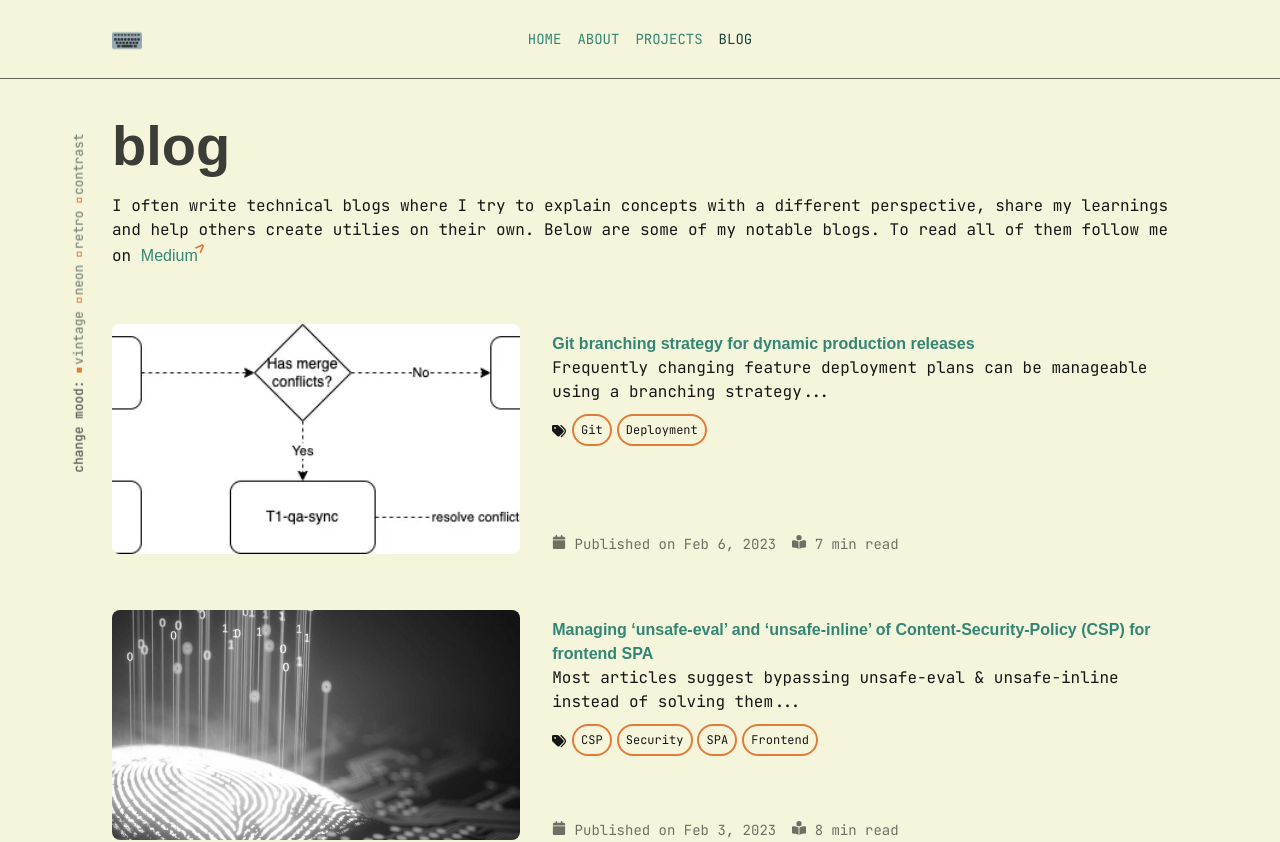
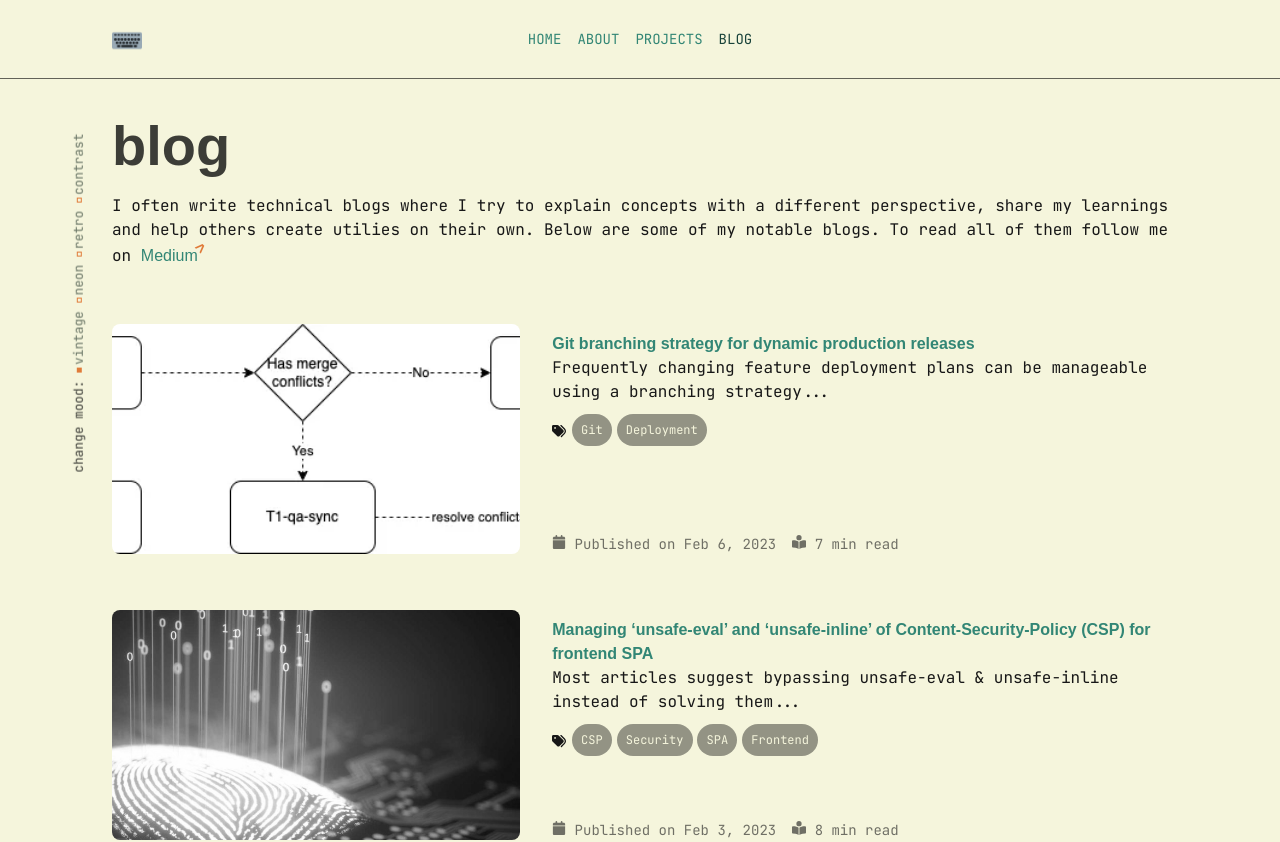
Before and after one commit to summitmman/my-portfolio, a Next.js app: page /blog in a window 1280 px wide. Shown: the top 842 px of the page. Built offline with nearby package versions, Linux system fonts and the light colour scheme; a web font is replaced by a local one.

Commit message:
update pill variant

```diff
--- a/app/blog/page.tsx
+++ b/app/blog/page.tsx
@@ -1,4 +1,4 @@
-import Pill, { PillType, PillVariant } from "@/components/Pill";
+import Pill, { PillType } from "@/components/Pill";
 import styles from './page.module.css';
 import { FaCalendar, FaBookOpenReader, FaTags } from 'react-icons/fa6';
 import Image from 'next/image';
@@ -93,7 +93,7 @@ const Blog = () => {
                                     {project.tags?.length && <div className="text-xs sm:flex sm:gap-4 mt-1">
                                         <div className="pill-container">
                                             <FaTags className="inline-block text-sm" />
-                                            {project.tags.map(tag => <Pill type={PillType.Primary} variant={PillVariant.Outline} key={tag}>{tag}</Pill>)}
+                                            {project.tags.map(tag => <Pill type={PillType.Default} key={tag}>{tag}</Pill>)}
                                         </div>
                                     </div>}
                                 </div>
--- a/app/projects/page.tsx
+++ b/app/projects/page.tsx
@@ -1,4 +1,4 @@
-import Pill, { PillType, PillVariant } from "@/components/Pill";
+import Pill, { PillType } from "@/components/Pill";
 import { FaNpm, FaTags } from 'react-icons/fa6';
 import { SiStackblitz } from 'react-icons/si';
 import styles from './page.module.css';
@@ -52,7 +52,7 @@ const Projects = () => {
                                 </div>
                                 <div className="pill-container text-xs">
                                     <FaTags className="inline-block text-sm" />
-                                    {project.technologies.map(tech => <Pill type={PillType.Primary} variant={PillVariant.Outline} key={tech}>{tech}</Pill>)}
+                                    {project.technologies.map(tech => <Pill type={PillType.Default} key={tech}>{tech}</Pill>)}
                                 </div>
                                 {project.demoLink && (
                                     <div className="mt-4">
```
